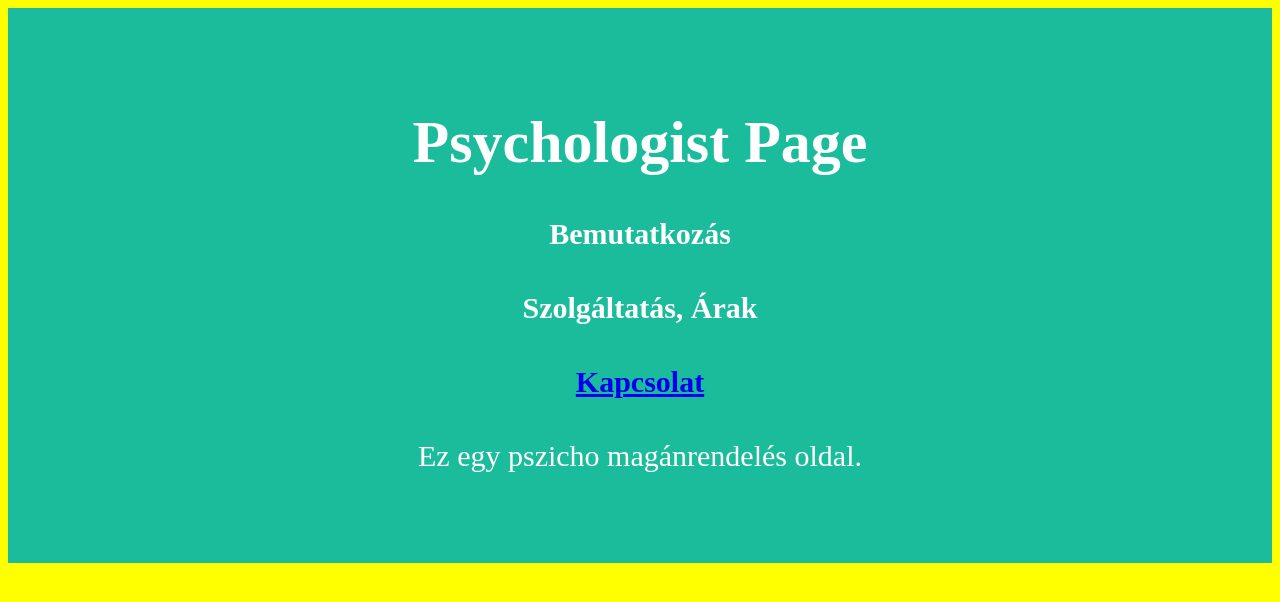
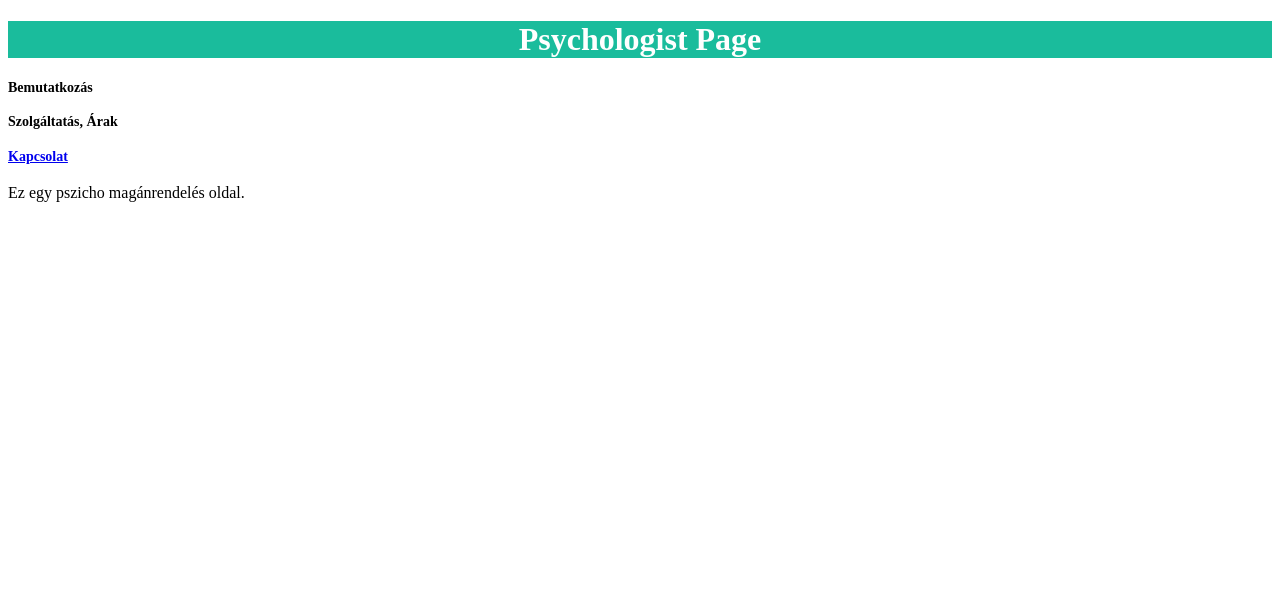
Before and after one commit to Kbalazs3/Psychologist-Site, a Flask app: page / in a window 1280 px wide. Shown: the top 602 px of the page. Run offline with Flask 2, Linux system fonts and the light colour scheme.

Commit message:
index pagedesignchanges

```diff
--- a/static/style/page_style.css
+++ b/static/style/page_style.css
@@ -1,12 +1,23 @@
 
 body {
-    background-color: yellow;
+    background-color: white;
 }
 
 .header {
-  padding: 60px;
+  position: relative;
+  top: 0;
+  height: fit-content;
+  width: 100%;
+  padding: 0;
+  margin: 0;
   text-align: center;
   background: #1abc9c;
   color: white;
-  font-size: 30px;
+  font-size: 16px;
 }
+
+.menu {
+  position: relative;
+  text-align: left;
+  font-size: 14px;
+}
--- a/templates/index.html
+++ b/templates/index.html
@@ -10,9 +10,8 @@
 
 </body>
 
-    <div class="header">
-        <h1>Psychologist Page</h1>
-        <div/>
+    <div class="header"><h1>Psychologist Page</h1></div>
+
             <div class="menu">
 
     <a><h4>Bemutatkozás</h4></a>
@@ -21,6 +20,7 @@
     </div>
     <div class="middle_content">
         <p>Ez egy pszicho magánrendelés oldal. </p>
+
     </div>
 <div class="foot" name="foot"></div>
 </html>
```
